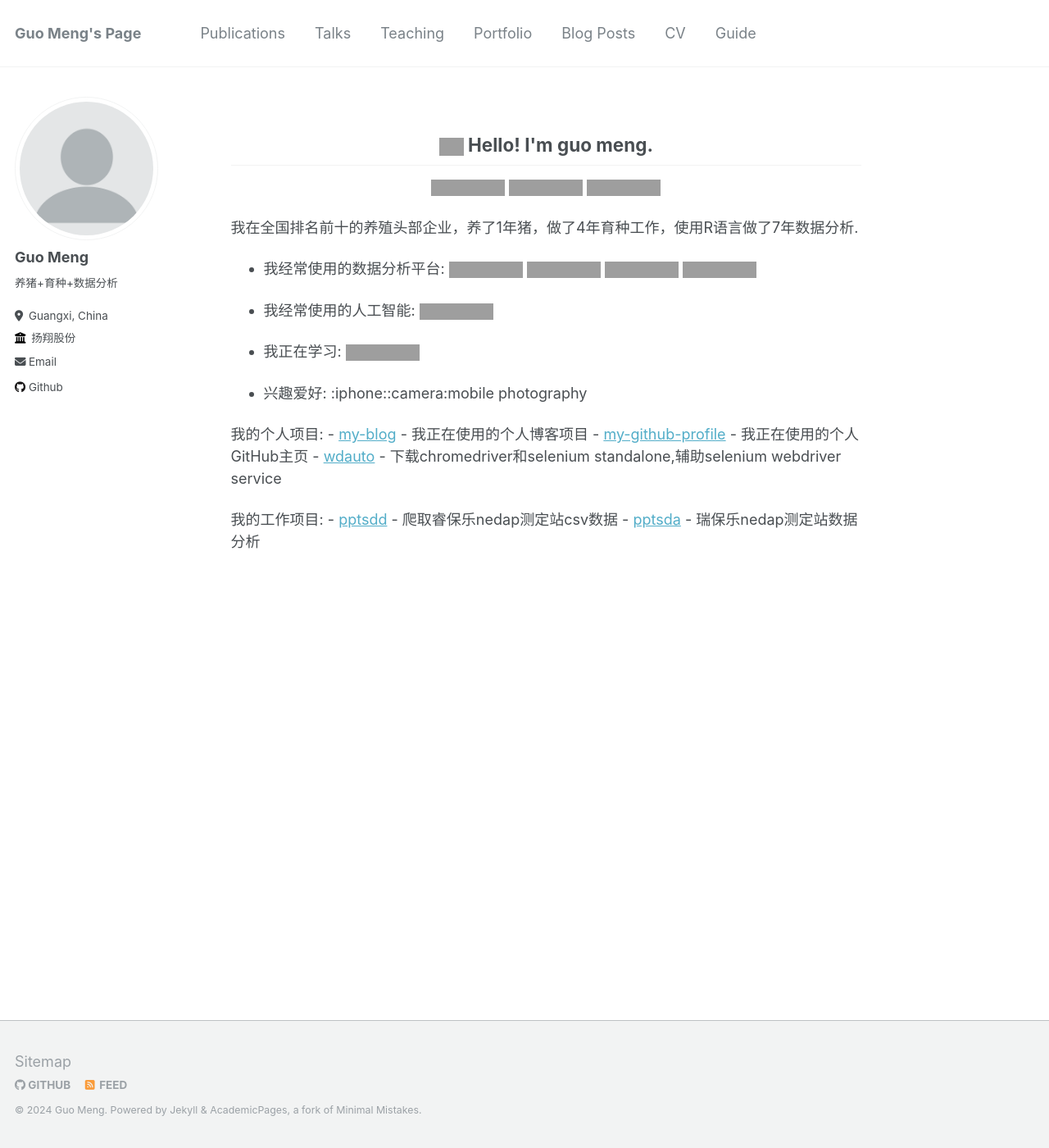
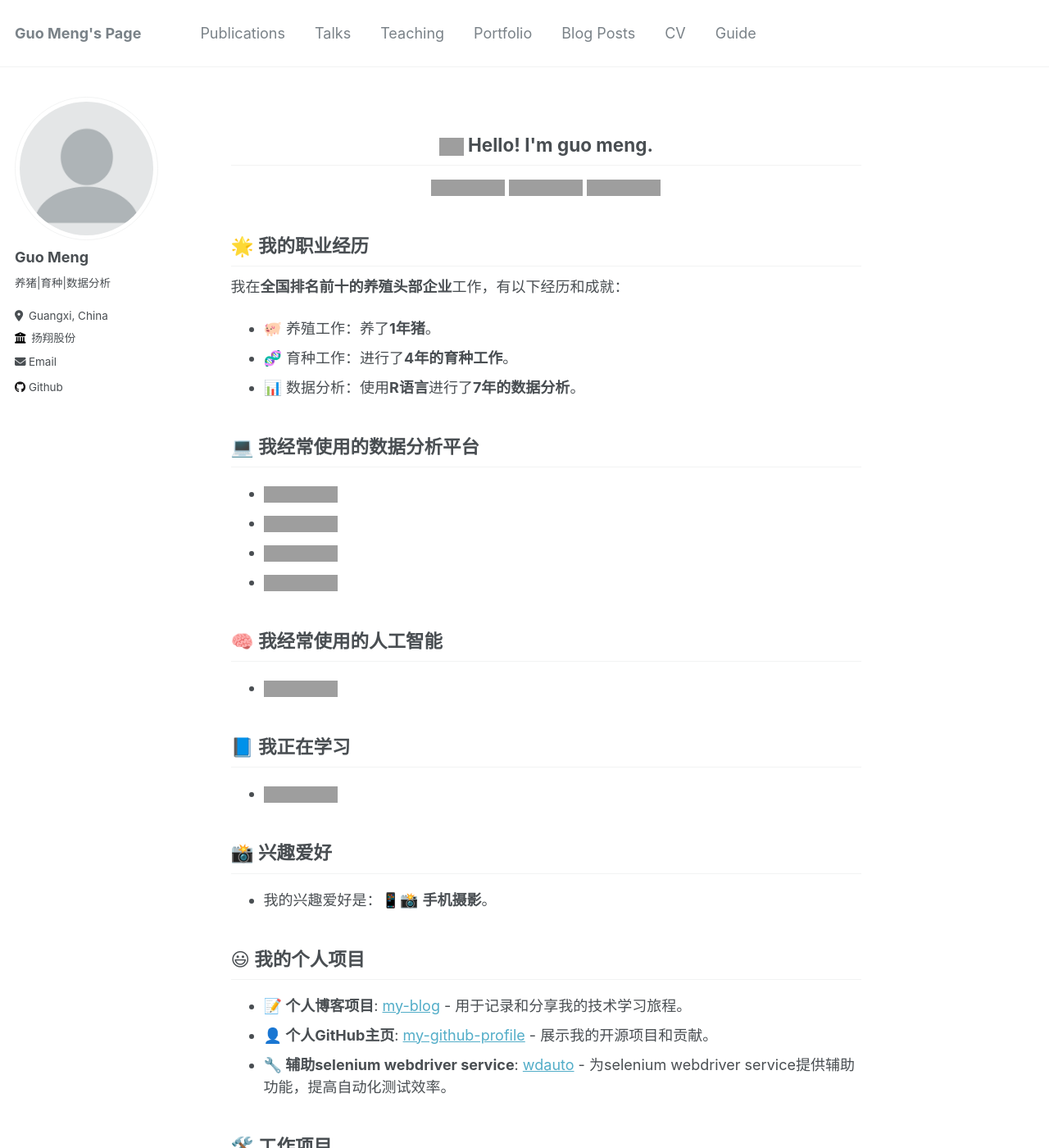
Before and after one commit to tony2015116/tony2015116.github.io, a Jekyll site: the page built from _pages/about.md, in a window 1280 px wide and 1400 px high, cut to the strip 0-1400 px from the top of the window. Shown: the whole strip at 82% size. Built offline with Jekyll 4.4.1, drawn with Linux system fonts in a browser that asks for light colours; some of the changed text lies outside the part shown; grey boxes are pictures that could not be loaded.

Commit message:
2024-03-09

```diff
--- a/_config.yml
+++ b/_config.yml
@@ -24,7 +24,7 @@ author:
   avatar           : "profile.png"
   name             : "Guo Meng"
   pronouns         : # example: "he"
-  bio              : "养猪+育种+数据分析"
+  bio              : "养猪|育种|数据分析"
   location         : "Guangxi, China"
   employer         : "扬翔股份"
   uri              : # URL
--- a/_pages/about.md
+++ b/_pages/about.md
@@ -8,49 +8,50 @@ editor_options:
   markdown:
     wrap: 72
 ---
-
-
 <h2 align="center">
-
 <img src="https://emojis.slackmojis.com/emojis/images/1531849430/4246/blob-sunglasses.gif?1531849430" width="30"/>
 Hello! I'm guo meng.
-
 </h2>
 
 <p align="center">
-
 <img src="https://img.shields.io/badge/gender-%F0%9F%A4%B5 gentleman-critical"/>
 <a href="https://visitorbadge.io/status?path=https%3A%2F%2Fgithub.com%2Ftony2015116"><img src="https://api.visitorbadge.io/api/visitors?path=https%3A%2F%2Fgithub.com%2Ftony2015116&amp;countColor=%23f47373&amp;style=flat"/></a>
 <a href="#"><img src="https://img.shields.io/github/last-commit/tony2015116/tony2015116" alt="GitHub last commit"/></a>
-
 </p>
 
-我在全国排名前十的养殖头部企业，养了1年猪，做了4年育种工作，使用R语言做了7年数据分析.
+## 🌟 我的职业经历
 
--   我经常使用的数据分析平台:
-    ![R](https://img.shields.io/badge/-R-blue?&logo=R&logoColor=blue&labelColor=5c5c5c&color=1182c3)
-    ![Excel](https://img.shields.io/badge/-Excel-blue?logo=microsoftexcel&logoColor=green&labelColor=5c5c5c&color=1182c3)
-    ![Linux](https://img.shields.io/badge/-Linux-blue?logo=Linux&labelColor=5c5c5c&color=1182c3)
-    ![GitHub](https://img.shields.io/badge/-GitHub-blue?logo=GitHub&labelColor=5c5c5c&color=1182c3)
+我在**全国排名前十的养殖头部企业**工作，有以下经历和成就：
+- 🐖 养殖工作：养了**1年猪**。
+- 🧬 育种工作：进行了**4年的育种工作**。
+- 📊 数据分析：使用**R语言**进行了**7年的数据分析**。
 
--   我经常使用的人工智能:
-    ![OpenAI](https://img.shields.io/badge/-OpenAI-blue?logo=openai&logoColor=green&labelColor=5c5c5c&color=1182c3)
+## 💻 我经常使用的数据分析平台
 
--   我正在学习:
-    ![Python](https://img.shields.io/badge/-Python-8fcfd1?style=flat&logo=Python&labelColor=5c5c5c&color=1182c3)
+- ![R](https://img.shields.io/badge/-R-blue?&logo=R&logoColor=blue&labelColor=5c5c5c&color=1182c3)
+- ![Excel](https://img.shields.io/badge/-Excel-blue?logo=microsoftexcel&logoColor=green&labelColor=5c5c5c&color=1182c3)
+- ![Linux](https://img.shields.io/badge/-Linux-blue?logo=Linux&labelColor=5c5c5c&color=1182c3)
+- ![GitHub](https://img.shields.io/badge/-GitHub-blue?logo=GitHub&labelColor=5c5c5c&color=1182c3)
 
--   兴趣爱好: :iphone::camera:mobile photography
+## 🧠 我经常使用的人工智能
 
-我的个人项目: -
-[my-blog](https://github.com/tony2015116/blogdown) -
-我正在使用的个人博客项目 -
-[my-github-profile](https://github.com/tony2015116/tony2015116) -
-我正在使用的个人GitHub主页 -
-[wdauto](https://tony2015116.github.io/wdauto/) -
-下载chromedriver和selenium standalone,辅助selenium webdriver service
+- ![OpenAI](https://img.shields.io/badge/-OpenAI-blue?logo=openai&logoColor=green&labelColor=5c5c5c&color=1182c3)
 
-我的工作项目: -
-[pptsdd](https://tony2015116.github.io/pptsdd/) -
-爬取睿保乐nedap测定站csv数据 -
-[pptsda](https://tony2015116.github.io/pptsda/) -
-瑞保乐nedap测定站数据分析
+## 📘 我正在学习
+
+- ![Python](https://img.shields.io/badge/-Python-8fcfd1?style=flat&logo=Python&labelColor=5c5c5c&color=1182c3)
+
+## 📸 兴趣爱好
+
+- 我的兴趣爱好是：📱📸 **手机摄影**。
+
+## 😃 我的个人项目
+
+- **📝 个人博客项目**: [my-blog](https://github.com/tony2015116/blogdown) - 用于记录和分享我的技术学习旅程。
+- **👤 个人GitHub主页**: [my-github-profile](https://github.com/tony2015116/tony2015116) - 展示我的开源项目和贡献。
+- **🔧 辅助selenium webdriver service**: [wdauto](https://tony2015116.github.io/wdauto/) - 为selenium webdriver service提供辅助功能，提高自动化测试效率。
+
+## 🛠️ 工作项目
+
+- **🕷️ 爬取睿保乐nedap测定站csv数据**: [pptsdd](https://tony2015116.github.io/pptsdd/) - 专注于从睿保乐nedap测定站获取原始数据。
+- **📊 瑞保乐nedap测定站数据分析**: [pptsda](https://tony2015116.github.io/pptsda/) - 对爬取的数据进行深入分析，揭示潜在的趋势和模式。
```
